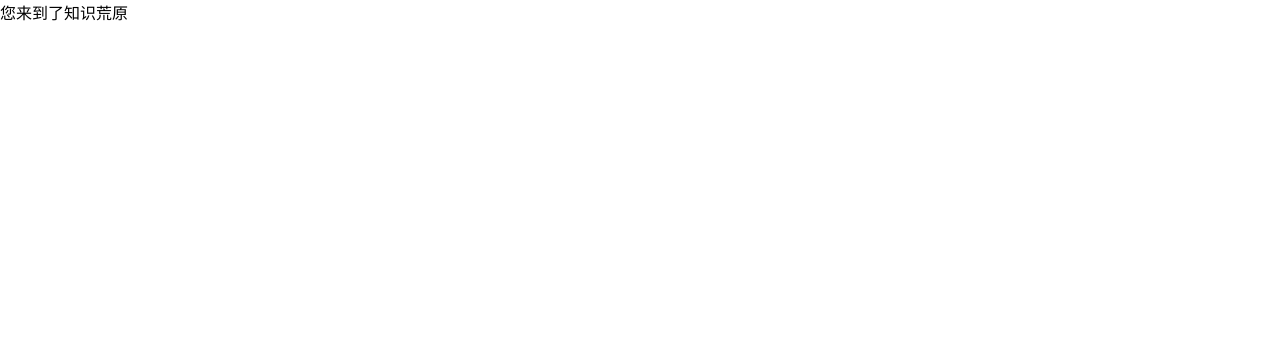
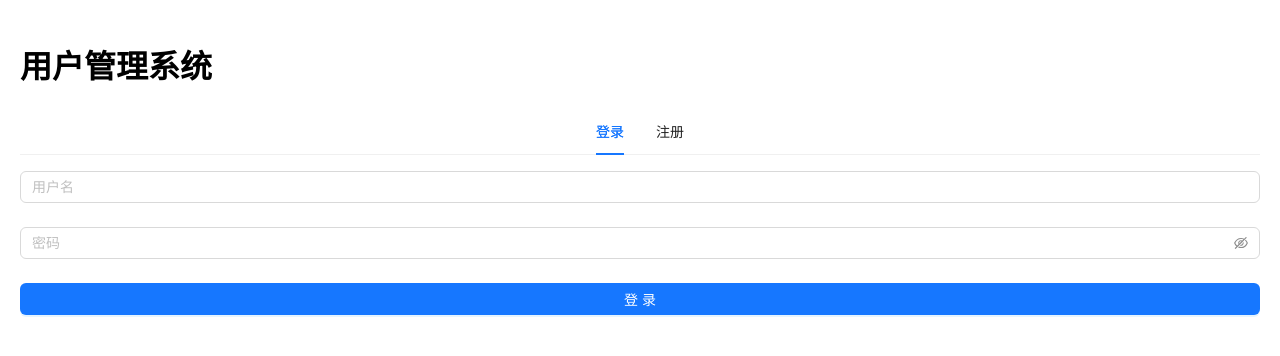
Before and after one commit to javasbot/javasbot.github.io, a React (Vite) app: page /user/login in a window 1280 px wide. Before the commit this address had no page. Shown: the top 356 px of the page. Built offline with nearby package versions, Linux system fonts and the light colour scheme.

Commit message:
feat(m): 登录完成

```diff
--- a/package.json
+++ b/package.json
@@ -1,5 +1,5 @@
 {
-  "name": "blog",
+  "name": "gao-blog",
   "private": true,
   "version": "0.0.1",
   "type": "module",
--- a/src/App.tsx
+++ b/src/App.tsx
@@ -12,9 +12,10 @@ import {
   useLocation,
   useNavigate,
 } from "react-router-dom";
-import { Menu, Tooltip, Typography } from "antd";
+import { Menu, message, Tooltip, Typography } from "antd";
 import classnames from "classnames";
 import style from "./App.module.less";
+import axios from "axios";
 
 type MenuItem = Required<MenuProps>["items"][number];
 const items: MenuItem[] = [
@@ -48,7 +49,16 @@ function App() {
     setCurrent(key);
   }, [pathname]);
 
-  useEffect(() => {}, []);
+  useEffect(() => {
+    console.log("sess", sessionStorage);
+    const token = sessionStorage.getItem("token");
+    if (token) {
+      console.log("token", token);
+    } else {
+      message.info("请先登录");
+      navigate("/user/login");
+    }
+  }, []);
 
   const toHome = () => {
     navigate("/");
--- a/src/main.tsx
+++ b/src/main.tsx
@@ -1,42 +1,6 @@
 import ReactDOM from "react-dom/client";
-import App from "./App.tsx";
-import ErrorPage from "./errorPage/index.tsx";
-import { lazy, Suspense } from "react";
-import BE from "./pages/be";
-import { createBrowserRouter, RouterProvider } from "react-router-dom";
-
-const BFEPage = lazy(() => import("./pages/bfe"));
-const AIPage = lazy(() => import("./pages/ai"));
-
-const router = createBrowserRouter([
-  {
-    path: "/",
-    element: <App />,
-    errorElement: <ErrorPage />,
-    children: [
-      {
-        path: "/bfe",
-        element: (
-          <Suspense fallback={<div>Loading...</div>}>
-            <BFEPage />
-          </Suspense>
-        ),
-      },
-      {
-        path: "/be",
-        element: <BE />,
-      },
-      {
-        path: "/ai",
-        element: (
-          <Suspense fallback={<div>Loading...</div>}>
-            <AIPage />
-          </Suspense>
-        ),
-      },
-    ],
-  },
-]);
+import { RouterProvider } from "react-router-dom";
+import router from "./router";
 
 ReactDOM.createRoot(document.getElementById("root")!).render(
   <RouterProvider router={router} />
--- /dev/null
+++ b/src/pages/user/LoginForm.tsx
@@ -0,0 +1,53 @@
+import React, { useState } from 'react';
+import { Form, Input, Button, message } from 'antd';
+import axios from 'axios';
+import { useNavigate } from 'react-router-dom';
+
+const LoginForm = () => {
+  const [form] = Form.useForm();
+  const navigate = useNavigate();
+
+  const onFinish = async (values) => {
+    try {
+      const response = await axios.post('http://localhost:3003/user/login', values);
+      if (response.status === 200) {
+        // 假设服务器返回一个 token
+        const { token } = response.data;
+        localStorage.setItem('token', token);
+        message.success('登录成功');
+        navigate('/dashboard'); // 假设登录后跳转到 dashboard 页面
+      }
+    } catch (error) {
+      message.error('登录失败，请重试');
+    }
+  };
+
+  return (
+    <Form
+      form={form}
+      name="login"
+      onFinish={onFinish}
+      initialValues={{ remember: true }}
+    >
+      <Form.Item
+        name="username"
+        rules={[{ required: true, message: '请输入用户名' }]}
+      >
+        <Input placeholder="用户名" />
+      </Form.Item>
+      <Form.Item
+        name="password"
+        rules={[{ required: true, message: '请输入密码' }]}
+      >
+        <Input.Password placeholder="密码" />
+      </Form.Item>
+      <Form.Item>
+        <Button type="primary" htmlType="submit" block>
+          登录
+        </Button>
+      </Form.Item>
+    </Form>
+  );
+};
+
+export default LoginForm;
--- /dev/null
+++ b/src/pages/user/RegisterForm.tsx
@@ -0,0 +1,58 @@
+import React, { useState } from 'react';
+import { Form, Input, Button, message } from 'antd';
+import axios from 'axios';
+
+const RegisterForm = () => {
+  const [form] = Form.useForm();
+
+  const onFinish = async (values: any) => {
+    try {
+      const response = await axios.post('http://localhost:3003/user/register', values);
+      if (response.status === 200) {
+        message.success('注册成功，请登录');
+        form.resetFields();
+      }
+    } catch (e) {
+      const { message: errorMessage = '' } = e?.response?.data || {};
+      message.error(errorMessage || '注册失败，请重试');
+    }
+  };
+
+  return (
+    <Form
+      form={form}
+      name="register"
+      onFinish={onFinish}
+      initialValues={{ remember: true }}
+    >
+      <Form.Item
+        name="username"
+        rules={[{ required: true, message: '请输入用户名' }]}
+      >
+        <Input placeholder="用户名" />
+      </Form.Item>
+      <Form.Item
+        name="email"
+        rules={[
+          { required: true, message: '请输入邮箱' },
+          { type: 'email', message: '请输入有效的邮箱地址' },
+        ]}
+      >
+        <Input placeholder="邮箱" />
+      </Form.Item>
+      <Form.Item
+        name="password"
+        rules={[{ required: true, message: '请输入密码' }]}
+      >
+        <Input.Password placeholder="密码" />
+      </Form.Item>
+      <Form.Item>
+        <Button type="primary" htmlType="submit" block>
+          注册
+        </Button>
+      </Form.Item>
+    </Form>
+  );
+};
+
+export default RegisterForm;
--- /dev/null
+++ b/src/pages/user/index.tsx
@@ -0,0 +1,24 @@
+import React from 'react';
+import { Tabs } from 'antd';
+import RegisterForm from './RegisterForm.tsx';
+import LoginForm from './LoginForm.tsx';
+
+const { TabPane } = Tabs;
+
+const AuthPage = () => {
+  return (
+    <div style={{ padding: '20px' }}>
+      <h1>用户管理系统</h1>
+      <Tabs defaultActiveKey="1" centered>
+        <TabPane tab="登录" key="1">
+          <LoginForm />
+        </TabPane>
+        <TabPane tab="注册" key="2">
+          <RegisterForm />
+        </TabPane>
+      </Tabs>
+    </div>
+  );
+};
+
+export default AuthPage;
--- /dev/null
+++ b/src/router.tsx
@@ -0,0 +1,49 @@
+import { lazy, Suspense } from "react";
+import BE from "@/pages/be";
+import UserPage from "@/pages/user/index";
+import { createBrowserRouter } from "react-router-dom";
+import App from "@/App";
+import ErrorPage from "@/errorPage";
+
+const BFEPage = lazy(() => import("@/pages/bfe"));
+const AIPage = lazy(() => import("@/pages/ai"));
+
+const router = createBrowserRouter([
+  {
+    path: "/user/login",
+    element: (
+      <Suspense fallback={<div>Loading...</div>}>
+        <UserPage />
+      </Suspense>
+    ),
+  },
+  {
+    path: "/",
+    element: <App />,
+    errorElement: <ErrorPage />,
+    children: [
+      {
+        path: "/bfe",
+        element: (
+          <Suspense fallback={<div>Loading...</div>}>
+            <BFEPage />
+          </Suspense>
+        ),
+      },
+      {
+        path: "/be",
+        element: <BE />,
+      },
+      {
+        path: "/ai",
+        element: (
+          <Suspense fallback={<div>Loading...</div>}>
+            <AIPage />
+          </Suspense>
+        ),
+      },
+    ],
+  },
+]);
+
+export default router;
--- a/vite.config.ts
+++ b/vite.config.ts
@@ -19,7 +19,7 @@ export default defineConfig({
   css: {
     modules: {
       generateScopedName: "[name]__[local]___[hash:base64:5]",
-      hashPrefix: "prefix",
+      hashPrefix: pkgName,
     },
     preprocessorOptions: { less: { javascriptEnabled: true } },
   },
```
Also changed, not shown: src/pages/user/index.module.less (added), 1 other file (tests, documents, lock files or other folders).
